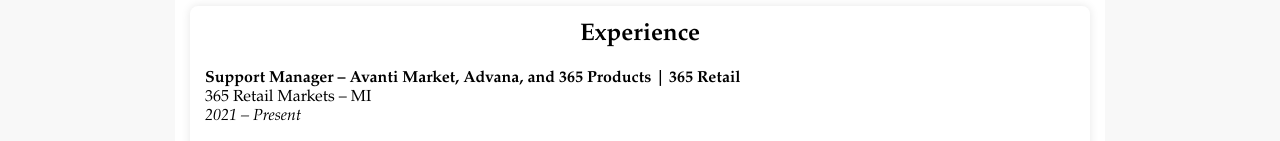
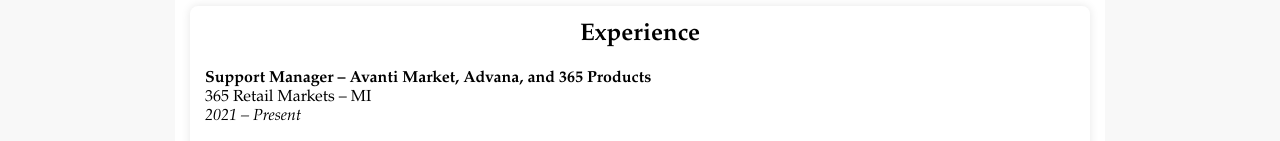
Before and after one commit to Ganuz404/myresume, a plain HTML site: page index.html in a window 1280 px wide. Shown: the part 581-722 px from the top of the page. Drawn offline with Linux system fonts and the light colour scheme.

Commit message:
Update index.html

```diff
--- a/index.html
+++ b/index.html
@@ -134,7 +134,7 @@
         <section>
             <h2 class="center">Experience</h2>
             <br>
-                        <strong>Support Manager – Avanti Market, Advana, and 365 Products | 365 Retail </strong>
+                        <strong>Support Manager – Avanti Market, Advana, and 365 Products </strong>
                         <br><a href="https://365retailmarkets.com/contact-us/" target=”_blank”
                             style="text-decoration:none;">365
                             Retail Markets – MI</a>
```
